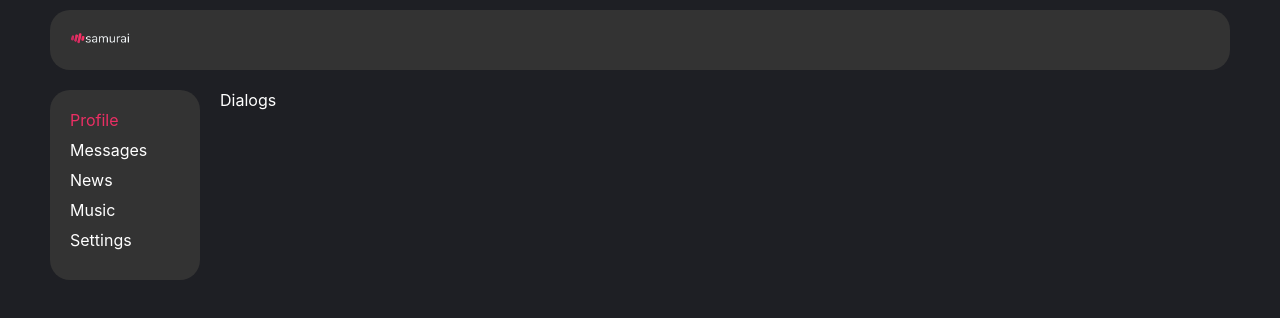
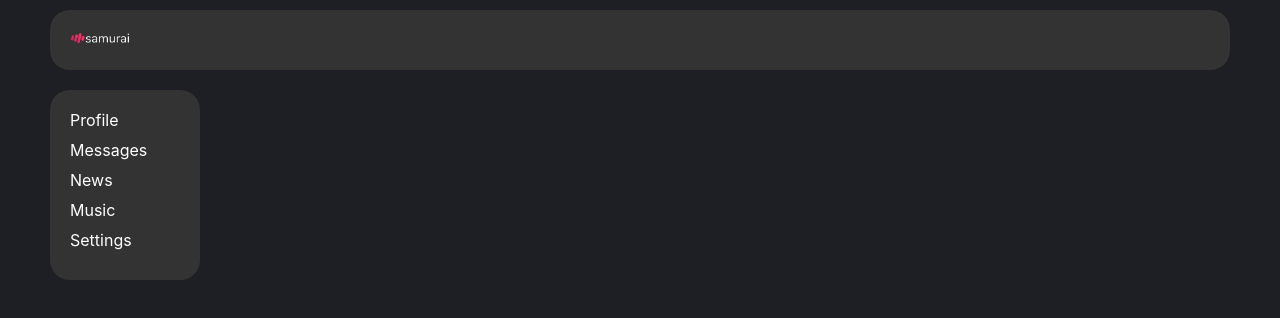
Before and after one commit to DenisKulik/samurai-way, a React (Create React App) app: page / in a window 1280 px wide. Shown: the top 318 px of the page. Built offline with nearby package versions, Linux system fonts and the light colour scheme.

Commit message:
add routing for Profile and Dialogs components

```diff
--- a/src/App.tsx
+++ b/src/App.tsx
@@ -1,18 +1,22 @@
+import { BrowserRouter, Route } from 'react-router-dom';
 import './App.scss';
 import Header from './components/Header';
 import Sidebar from './components/Sidebar';
 import Dialogs from './components/Dialogs';
+import Profile from './components/Profile';
 
 const App = () => {
     return (
-        <div className="App">
-            <Header />
-            <Sidebar />
-            <div className="content">
-                {/*<Profile />*/ }
-                <Dialogs />
+        <BrowserRouter>
+            <div className="App">
+                <Header />
+                <Sidebar />
+                <div className="content">
+                    <Route path="/profile" component={ Profile } />
+                    <Route path="/dialogs" component={ Dialogs } />
+                </div>
             </div>
-        </div>
+        </BrowserRouter>
     );
 };
 
--- a/src/components/Sidebar/index.tsx
+++ b/src/components/Sidebar/index.tsx
@@ -2,15 +2,17 @@ import styles from './Sidebar.module.scss';
 
 const Sidebar = () => {
     return (
-        <nav className={styles.sidebar}>
-            <ul className={styles.nav}>
-                <li className={styles.item}>
-                    <a className={styles.active} href="/#">Profile</a>
+        <nav className={ styles.sidebar }>
+            <ul className={ styles.nav }>
+                <li className={ styles.item }>
+                    <a href="/profile">Profile</a>
                 </li>
-                <li className={styles.item}><a href="/#">Messages</a></li>
-                <li className={styles.item}><a href="/#">News</a></li>
-                <li className={styles.item}><a href="/#">Music</a></li>
-                <li className={styles.item}><a href="/#">Settings</a></li>
+                <li className={ styles.item }>
+                    <a href="/dialogs">Messages</a>
+                </li>
+                <li className={ styles.item }><a href="/#">News</a></li>
+                <li className={ styles.item }><a href="/#">Music</a></li>
+                <li className={ styles.item }><a href="/#">Settings</a></li>
             </ul>
         </nav>
     );
```
